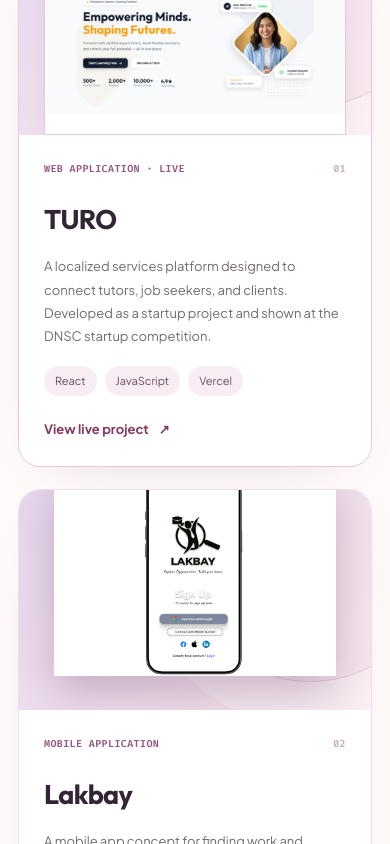
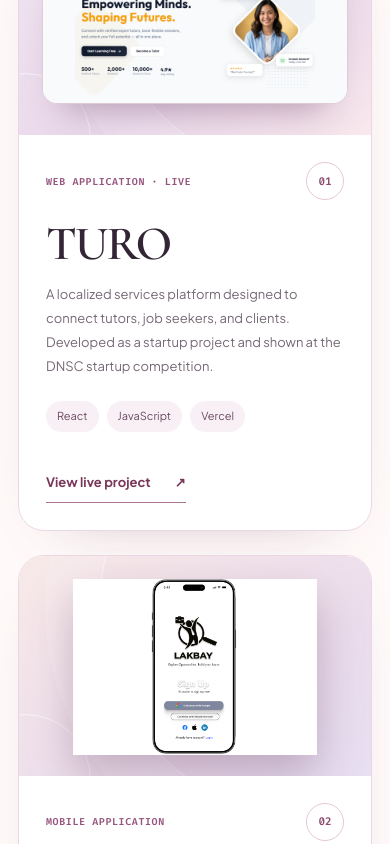
Before and after one commit to yeshjf/personal-cv, a plain HTML site: page index.html in a window 390 px wide. Shown: the part 3280-4124 px from the top of the page. Drawn offline with nearby package versions, Linux system fonts and the light colour scheme.

Commit message:
Redesign projects and achievements presentation

```diff
--- a/style.css
+++ b/style.css
@@ -191,37 +191,66 @@
 .tag-list { gap: 8px; }
 .tag-list li { padding: 6px 11px; border-radius: 99px; background: #f7edf3; color: #6b4a63; font-size: 11px; }
 .tag-list-muted li { background: #f3eef6; }
-.project-grid { grid-template-columns: repeat(2, minmax(0, 1fr)); gap: 22px; }
-.project-card { display: flex; flex-direction: column; padding: 0; overflow: hidden; border-color: #ebdfe8; border-radius: 22px; box-shadow: 0 20px 55px -39px #72436855; }
-.project-card:hover { transform: translateY(-5px); box-shadow: 0 26px 55px -32px #72436866; }
-.project-featured { grid-column: 1 / -1; display: grid; grid-template-columns: 1.12fr .88fr; background: #fff; border-color: #e6c9dc; }
-.project-media { position: relative; height: 275px; overflow: hidden; padding: 22px 22px 0; display: flex; align-items: flex-end; justify-content: center; background: linear-gradient(135deg, #e8d9ee, #f9e8ef); }
-.project-media::before { content: ""; position: absolute; width: 260px; height: 260px; right: -70px; top: -70px; border: 1px solid #b780a744; border-radius: 50%; box-shadow: 0 0 0 45px #fff5; }
-.project-media img { position: relative; width: 100%; height: 100%; object-fit: contain; object-position: center; border: 1px solid #dfc9d9; border-bottom: 0; border-radius: 13px 13px 0 0; box-shadow: 0 20px 36px -24px #68406477; background: white; }
-.project-featured .project-media { height: 100%; min-height: 390px; padding: 30px 0 30px 30px; }
-.project-featured .project-media img { height: 100%; border: 1px solid #dfc9d9; border-radius: 13px 0 0 13px; }
-.project-media-phone { padding: 0; }
-.project-media-phone img { height: 315px; width: auto; max-width: 80%; border: 0; border-radius: 0; background: transparent; box-shadow: none; object-fit: contain; transform: translateY(22px); filter: drop-shadow(0 18px 24px #68406455); }
-.project-content { display: flex; flex-direction: column; align-items: flex-start; padding: 28px 31px 32px; flex: 1; }
-.project-featured .project-content { justify-content: center; padding: 44px; }
-.project-topline { width: 100%; margin-bottom: 18px; color: #96557d; font-size: 10px; font-weight: 600; letter-spacing: .04em; text-transform: uppercase; }
-.project-number { color: #caa6bc; }
-.project-card h3 { margin-bottom: 12px; font-size: clamp(27px, 3vw, 38px); }
-.project-card .project-content > p { margin-bottom: 17px; max-width: 50ch; color: var(--muted); font-size: 13px; line-height: 1.8; }
-.project-link { display: inline-flex; gap: 10px; align-items: center; margin-top: auto; padding-top: 22px; color: #85395f; font-size: 13px; }
-.project-link:hover { color: #b55382; }
-.achievement-grid { display: grid; grid-template-columns: repeat(3, minmax(0, 1fr)); gap: 18px; }
-.achievement-card { overflow: hidden; border: 1px solid #ebdfe8; border-radius: 20px; background: #fff; box-shadow: 0 20px 45px -38px #72436855; }
-.achievement-featured { border-color: #e2bfd2; }
-.achievement-media { height: 235px; overflow: hidden; background: #f7ecf2; border-bottom: 1px solid #ebdfe8; }
-.achievement-media img { width: 100%; height: 100%; object-fit: cover; }
-.achievement-featured .achievement-media img { object-fit: contain; padding: 10px; }
-.achievement-certificate { background: #fff; }
-.achievement-certificate img { object-fit: contain; padding: 12px; }
-.achievement-content { padding: 24px 25px 28px; }
-.achievement-type { display: block; margin-bottom: 8px; color: #9a527a; font: 600 10px var(--font-code); text-transform: uppercase; letter-spacing: .07em; }
-.achievement-card h3 { margin-bottom: 8px; font-size: 19px; line-height: 1.3; }
-.achievement-card p { margin-bottom: 0; color: var(--muted); font-size: 12px; line-height: 1.7; }
+.project-grid { display: grid; grid-template-columns: 1fr; gap: 24px; counter-reset: projects; }
+.project-card, .project-featured {
+  position: relative; display: grid; grid-column: auto; grid-template-columns: minmax(0, .9fr) minmax(0, 1.1fr);
+  min-height: 390px; padding: 0; overflow: hidden; border: 1px solid #e9d8e3;
+  border-radius: 26px; background: #fff; box-shadow: 0 22px 60px -44px #72436877;
+  transition: transform .25s ease, box-shadow .25s ease;
+}
+.project-card:hover { transform: translateY(-4px); box-shadow: 0 30px 65px -39px #72436888; }
+.project-card:nth-child(even) { grid-template-columns: minmax(0, 1.1fr) minmax(0, .9fr); }
+.project-card:nth-child(even) .project-media { grid-column: 1; grid-row: 1; }
+.project-card:nth-child(even) .project-content { grid-column: 2; grid-row: 1; }
+.project-media, .project-featured .project-media {
+  position: relative; display: grid; place-items: center; height: 100%; min-height: 390px;
+  overflow: hidden; padding: 36px; background: linear-gradient(145deg, #f2e6f2, #ead9eb 60%, #f9e8ed);
+}
+.project-card:nth-child(2) .project-media { background: linear-gradient(145deg, #f8e9e8, #eadced 70%, #e7dff2); }
+.project-card:nth-child(3) .project-media { background: linear-gradient(145deg, #e9dff1, #f5e5eb 72%, #f7edef); }
+.project-media::before, .project-media::after { content: ""; position: absolute; border: 1px solid #fff9; border-radius: 50%; pointer-events: none; }
+.project-media::before { width: 420px; height: 420px; right: -150px; top: -160px; box-shadow: 0 0 0 54px #fff2; }
+.project-media::after { width: 130px; height: 130px; left: -60px; bottom: -70px; }
+.project-media img, .project-featured .project-media img {
+  position: relative; z-index: 1; width: 100%; height: auto; max-height: 330px; object-fit: contain;
+  border: 1px solid #e1cbd9; border-radius: 15px; background: #fff;
+  box-shadow: 0 24px 35px -22px #68406480; transition: transform .3s ease;
+}
+.project-card:hover .project-media img { transform: translateY(-4px); }
+.project-media-phone img, .project-featured .project-media-phone img {
+  width: auto; max-width: 80%; max-height: 350px; border: 0; border-radius: 0;
+  background: transparent; box-shadow: none; filter: drop-shadow(0 20px 22px #68406455);
+}
+.project-content, .project-featured .project-content {
+  display: flex; flex-direction: column; align-items: flex-start; justify-content: center;
+  min-width: 0; padding: clamp(32px, 5vw, 65px);
+}
+.project-topline { width: 100%; align-items: center; margin-bottom: 22px; color: #96557d; font-size: 10px; font-weight: 600; letter-spacing: .06em; text-transform: uppercase; }
+.project-number { display: grid; place-items: center; width: 38px; height: 38px; border: 1px solid #e5c7d8; border-radius: 50%; color: #8d4a70; font-size: 11px; letter-spacing: 0; }
+.project-card h3 { margin-bottom: 14px; font: 600 clamp(42px, 5vw, 66px)/.95 var(--font-editorial); letter-spacing: -.04em; }
+.project-card .project-content > p { margin-bottom: 23px; max-width: 46ch; color: var(--muted); font-size: 13px; line-height: 1.85; }
+.project-card .tag-list li { background: #f8f0f5; }
+.project-link { display: inline-flex; align-items: center; justify-content: space-between; gap: 24px; margin-top: 28px; padding: 11px 0 8px; border-bottom: 1px solid #ad7492; color: #783659; font-size: 13px; font-weight: 700; text-decoration: none; }
+.project-link:hover { color: #b55382; border-bottom-color: #b55382; }
+.achievement-grid { display: grid; grid-template-columns: repeat(2, minmax(0, 1fr)); gap: 22px; }
+.achievement-card { min-width: 0; overflow: hidden; border: 1px solid #eadbe5; border-radius: 24px; background: #fff; box-shadow: 0 20px 45px -38px #72436866; transition: transform .25s ease, box-shadow .25s ease; }
+.achievement-card:hover { transform: translateY(-4px); box-shadow: 0 26px 48px -34px #72436877; }
+.achievement-featured { display: grid; grid-column: 1 / -1; grid-template-columns: minmax(0, .95fr) minmax(0, 1.05fr); min-height: 340px; border-color: #65334f; background: #65334f; color: #fff9fb; }
+.achievement-media { height: 270px; overflow: hidden; background: #f5edf2; border-bottom: 1px solid #eadbe5; }
+.achievement-media img { display: block; width: 100%; height: 100%; object-fit: contain; transition: transform .3s ease; }
+.achievement-card:hover .achievement-media img { transform: scale(1.025); }
+.achievement-featured .achievement-media { height: 100%; min-height: 340px; padding: 20px; border: 0; background: linear-gradient(130deg, #f1dfea, #e5c9da); }
+.achievement-featured .achievement-media img { border-radius: 13px; object-fit: cover; box-shadow: 0 16px 32px -20px #4b274b88; }
+.achievement-certificate { padding: 20px 20px 0; background: linear-gradient(155deg, #fcf5f8, #f1e7f2); }
+.achievement-certificate img { border: 1px solid #e8d6e1; border-radius: 8px 8px 0 0; background: #fff; box-shadow: 0 12px 22px -17px #68406488; }
+.achievement-content { padding: 26px 30px 31px; }
+.achievement-featured .achievement-content { display: flex; flex-direction: column; justify-content: center; padding: clamp(34px, 5vw, 65px); }
+.achievement-type { display: block; margin-bottom: 12px; color: #9a527a; font: 600 10px var(--font-code); text-transform: uppercase; letter-spacing: .08em; }
+.achievement-featured .achievement-type { color: #f4bad4; }
+.achievement-card h3 { margin-bottom: 11px; font-size: 21px; line-height: 1.3; }
+.achievement-featured h3 { font: 600 clamp(32px, 4.5vw, 54px)/1 var(--font-editorial); letter-spacing: -.025em; }
+.achievement-card p { margin-bottom: 0; color: var(--muted); font-size: 12px; line-height: 1.75; }
+.achievement-featured p { color: #efdae5; font-size: 13px; }
 .contact-section { margin-top: 45px; padding-block: 77px; background: radial-gradient(circle at 100% 0, #fbe4ee, transparent 38%), linear-gradient(135deg, #f8eaf2, #eee7f7); }
 .contact-inner h2 { max-width: 540px; }
 .contact-note { font-size: 13px; }
@@ -233,10 +262,9 @@
   .site-nav { flex-wrap: wrap; justify-content: flex-end; row-gap: 3px; }
   .hero { min-height: auto; grid-template-columns: 1fr .8fr; gap: 35px; }
   .profile-frame { width: min(100%, 330px); }
-  .project-featured { display: flex; }
-  .project-featured .project-media { height: 310px; min-height: 0; padding: 25px 25px 0; }
-  .project-featured .project-media img { border-radius: 13px 13px 0 0; }
-  .project-featured .project-content { padding: 28px 31px 32px; }
+  .project-card, .project-featured { min-height: 330px; }
+  .project-media, .project-featured .project-media { min-height: 330px; padding: 25px; }
+  .project-content, .project-featured .project-content { padding: 34px; }
 }
 @media (max-width: 680px) {
   .page-width { width: min(100% - 36px, 520px); }
@@ -253,10 +281,17 @@
   .section-heading { display: block; }
   .section-heading > p { margin-top: 11px; }
   .education-card { padding: 25px; }
-  .skills-layout, .project-grid, .achievement-grid { grid-template-columns: 1fr; }
-  .project-featured { grid-column: auto; }
-  .project-content, .project-featured .project-content { padding: 25px; }
-  .achievement-media { height: 250px; }
+  .skills-layout, .achievement-grid { grid-template-columns: 1fr; }
+  .project-card, .project-featured, .project-card:nth-child(even), .achievement-featured { display: flex; flex-direction: column; min-height: 0; }
+  .project-card:nth-child(even) .project-media, .project-card:nth-child(even) .project-content { grid-column: auto; grid-row: auto; }
+  .project-media, .project-featured .project-media { height: 245px; min-height: 0; padding: 23px; }
+  .project-media img, .project-featured .project-media img { max-height: 215px; }
+  .project-media-phone img { max-height: 245px; }
+  .project-content, .project-featured .project-content { padding: 27px; }
+  .project-card h3 { font-size: 48px; }
+  .achievement-featured { grid-column: auto; }
+  .achievement-media, .achievement-featured .achievement-media { height: 250px; min-height: 0; }
+  .achievement-featured .achievement-content { padding: 30px; }
   .contact-inner { align-items: flex-start; flex-direction: column; }
   .contact-links { min-width: 0; width: 100%; }
 }
@@ -264,5 +299,5 @@
   .hero-actions .button { width: 100%; justify-content: center; }
   .education-card { display: block; }
   .education-badge { display: inline-block; margin-top: 14px; }
-  .project-media, .project-featured .project-media { height: 220px; min-height: 0; }
+  .project-media, .project-featured .project-media { height: 220px; }
 }
```
